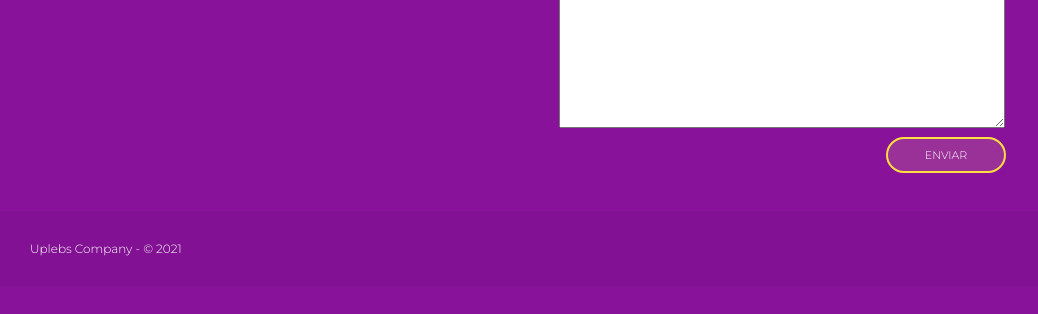
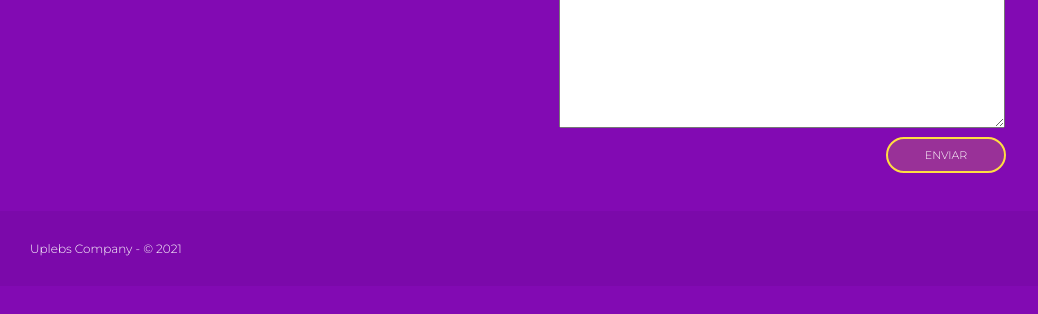
Before and after one commit to flavialbraz/formulario, a plain HTML site: page index.html in a window 1280 px wide. Shown: the part 486-800 px from the top of the page, without its empty margins (0-1038 px from the left). Drawn offline with Linux system fonts and the light colour scheme.

Commit message:
Update style.css

```diff
--- a/style.css
+++ b/style.css
@@ -5,7 +5,7 @@
 }
 
 body {
-    background: #89129b;
+    background: #820ab3;
     font-family: Montserrat, sans-serif;
 }
 
```
